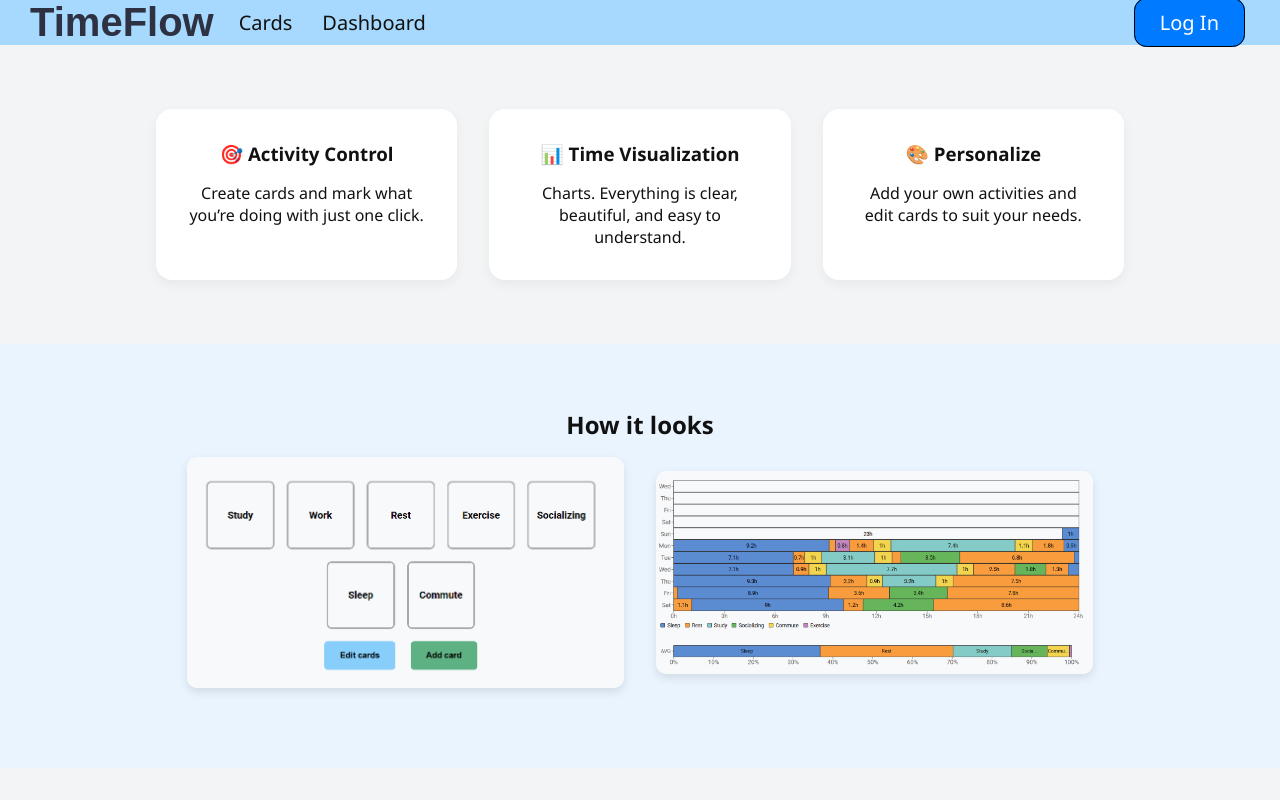
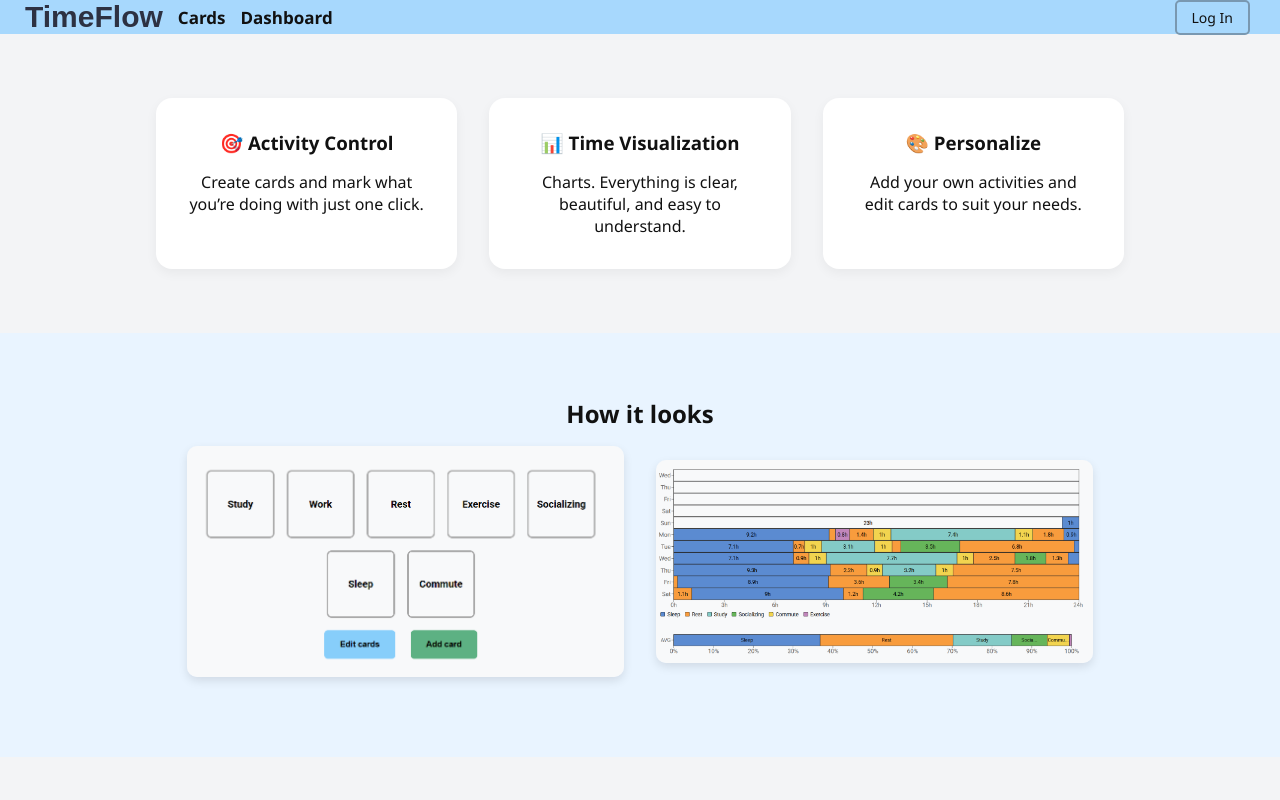
Before and after one commit to Waland2/TimeFlow, a Next.js app in the folder frontend/: page / in a window 1280 px wide. Shown: the top 800 px of the page. Built offline with nearby package versions, Linux system fonts and the light colour scheme.

Commit message:
some style changes

```diff
--- a/frontend/src/app/cards/page.jsx
+++ b/frontend/src/app/cards/page.jsx
@@ -123,7 +123,7 @@ export default function Cards() {
         ) : (
           <>
             {!isEditing && (
-              <div className='info-block'>
+              <div className='active-card-info'>
                 <span className='now-info'>
                   {activeCard ? `Now active: ${activeCard.name}`: 'Click to any card to start time flow!'}
                 </span>
--- a/frontend/src/styles/cards.css
+++ b/frontend/src/styles/cards.css
@@ -1,6 +1,6 @@
 .cards-page {}
 
-.info-block {
+.active-card-info {
     padding: 20px 0 30px 0;
     font-size: 27px;
     font-weight: 600;
@@ -37,6 +37,7 @@
     font-weight: bold;
     text-align: center;
     transition: .15s;
+    cursor: pointer;
 }
 
 .card:hover {
@@ -164,7 +165,7 @@
 
 @media (max-width: 440px) {
 
-    .info-block {
+    .active-card-info {
         padding: 6px 0 10px 0;
     }
 
--- a/frontend/src/styles/style.css
+++ b/frontend/src/styles/style.css
@@ -14,7 +14,8 @@
     font-display: swap;
 }
 
-body, html {
+body,
+html {
     width: 100%;
     /* overflow-x: hidden; */
     background-color: #f8f9fa;
@@ -37,7 +38,7 @@ body {
 }
 
 header {
-    padding: 0px 30px;
+    padding: 0px 25px;
     background-color: #a7d8fd;
     display: flex;
     justify-content: space-between;
@@ -51,11 +52,12 @@ header {
     display: flex;
 }
 
-.logo, .logo-m {
+.logo,
+.logo-m {
     font-family: var(--logo-font);
     color: #2D3142;
-    font-size: 40px;
-    margin-right: 10px;
+    font-size: 30px;
+    margin-right: 15px;
     font-weight: 800;
     transition: .15s;
 }
@@ -65,7 +67,7 @@ header {
     color: #1e202c;
 }
 
-.logo-m  {
+.logo-m {
     display: none;
 }
 
@@ -77,24 +79,26 @@ header {
 
 .nav-icon {
     cursor: pointer;
-    padding: 15px;
-    font-size: 20px;
-    transition: .2s;
+    padding: 8px 0px 7px 0;
+    font-size: 17px;
+    font-weight: 600;
+    margin-right: 15px;
 }
 
 .nav-icon.active {
-    background-color: #2ea4ff;
+    /* background-color: #2ea4ff; */
+    border-bottom: black 3px solid;
 }
 
 
 .nav-icon:hover {
-    transition: .2s;
-    background-color: #62bafd;
+    border-bottom: black 3px solid;
+    /* background-color: #62bafd; */
 }
 
-.nav-icon.active:hover {
+/* .nav-icon.active:hover {
     background-color: #2ea4ff;
-}
+} */
 
 
 
@@ -108,22 +112,25 @@ header {
 
 .login-btn {
     cursor: pointer;
-    padding: 10px 25px;
-    font-size: 20px;
-    border: 1px solid rgb(0, 0, 0);
-    border-radius: 12.5px;
-    transition: .15s;
-    color: white;
-    background-color: #007BFF;
+    padding: 6px 15px;
+    font-size: 14px;
+    font-weight: 500;
+    border: 2px solid #7998b1;
+    border-radius: 5px;
+    /* transition: .15s; */
+    /* color: white; */
+    /* background-color: #007BFF; */
 }
 
 .login-btn:hover {
-    background-color: #0056b3;
-    transition: .15s;
+    color: #A30B37;
+    border: 2px solid #69859b;
+    /* background-color: #0056b3; */
+    /* transition: .15s; */
 }
 
 .user-wrapper {
-    position: relative;
+    /* position: relative; */
     display: inline-block;
 }
 
@@ -133,9 +140,13 @@ header {
 
 .logout-wrapper {
     position: absolute;
-    top: 200%;
-    margin-top: 4px;
+    top: 100%;
     display: none;
+    background: rgb(61, 61, 61);
+    width: 100%;
+    padding: 10px 0px;
+    border: black 2px solid;
+    border-radius: 3px;
 }
 
 .user-panel:hover .logout-wrapper {
@@ -143,15 +154,20 @@ header {
 }
 
 .logout-btn {
-    background: orange;
-    padding: 12px 24px;
-    border-radius: 6px;
+    background: rgb(61, 61, 61);
+    color: white;
+    display: block;
+    /* padding: 6px 24px; */
+    width: 100%;
+    padding: 3px 5px;
     white-space: nowrap;
-    transition: background 0.2s;
+    transition: background 0.1s;
 }
 
 .logout-btn:hover {
-    background: red;
+    color: rgb(254, 154, 154);
+    background: rgb(103, 80, 80);
+
 }
 
 @media (max-width: 768px) {
@@ -202,13 +218,6 @@ header {
         padding: 5px 15px;
     }
 
-    .logout-btn {
-        background: orange;
-        padding: 6px 12px;
-        border-radius: 6px;
-        white-space: nowrap;
-        transition: background 0.2s;
-    }
 
 }
 
```
